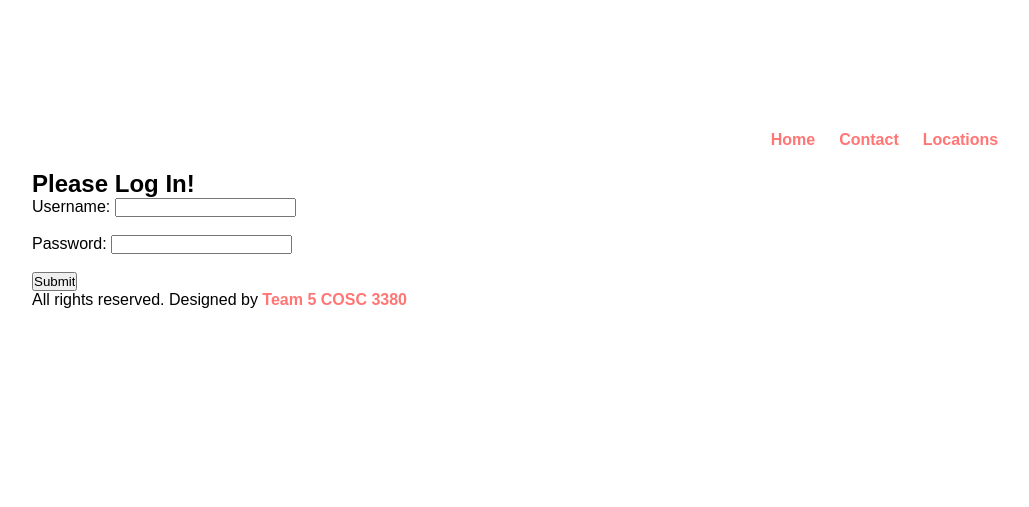
After one commit to leecavazos/COSC3380_Project, a PHP site: page /pages/Admin.html in a window 1280 px wide. The commit adds this page. Shown: the top 507 px of the page, without its empty margins (120-1149 px from the left). Run offline with PHP 8.4, Linux system fonts and the light colour scheme.

Commit message:
Get admin page from Lee

```diff
--- a/POS/css/style.css
+++ b/POS/css/style.css
@@ -38,8 +38,8 @@ header {
 	position: absolute;
 	top: 30%;
 	right: 16px;
-	bottom: 30%;
-	font-size: 18px;
+	bottom: 18%;
+	font-size: 16px;
 	color: white;
 }
 
--- a/POS/index.html
+++ b/POS/index.html
@@ -22,6 +22,7 @@
 				<li><a href="login.html">Account</a></li>
 				<li><a href="#">Orders</a></li>
 				<li><a href="#">Cart</a></li>
+				<li><a href="pages/Admin.html">Admin</a></li>
 				<li><a href="#" class="order-btn btn btn-primary">Order Now</a></li>
 			</ul>
 		</nav>
--- /dev/null
+++ b/POS/pages/Admin.html
@@ -0,0 +1,36 @@
+<!DOCTYPE html>
+<html>
+    <head>
+        <title>Admin</title>
+        <link rel="stylesheet" type="text/css" href="../css/style.css">
+
+    </head>
+   <section class="navbar">
+       <div class="container">
+            <div class="menu text-right">
+                <ul>
+                    <li><a href="../index.html"> Home </a></li>
+                    <li><a href= ""> Contact</a></li>
+                    <li><a href= ""> Locations</a></li>
+                </ul>
+            </div>
+        </div>
+    </section>
+    <body>
+        <section class="container">
+            <h2> Please Log In!</h2>
+            <form action="./AdminView.html">
+                <label for="fname">Username:</label>
+                <input type="text" id="fname" name="fname"><br><br>
+                <label for="lname">Password:</label>
+                <input type="text" id="lname" name="lname"><br><br>
+                <input type="submit" value="Submit">
+            </form>
+        </section>
+        <section class="footer">
+            <div class="container">
+                <p>All rights reserved. Designed by <a href="#">Team 5 COSC 3380</a></p>
+            </div>
+        </section>
+    </body>
+</html>
```
Also changed, not shown: POS/pages/AdminView.html (added, +16 -0 lines).
